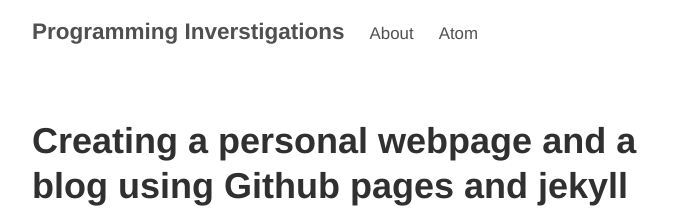
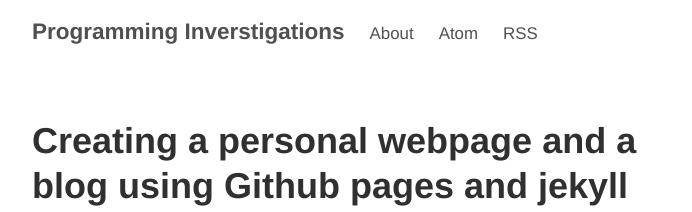
Before and after one commit to RomanTsegelskyi/blog, a Jekyll site: the page built from index.html, in a window 1280 px wide. Shown: the top 212 px of the page, without its empty margins (293-985 px from the left). Built offline with Jekyll 4.4.1, drawn with Linux system fonts in a browser that asks for light colours; Markdown is read by kramdown in place of the engine named in the settings; the list of posts is cut into pages by our own code.

Commit message:
Added RSS

```diff
--- a/_config.yml
+++ b/_config.yml
@@ -28,3 +28,4 @@ version:             1.0.0
 pages_list:
   About: '/pi-blog/about'
   Atom: '/pi-blog/atom.xml'
+  RSS: '/pi-blog/rss.xml'
```
